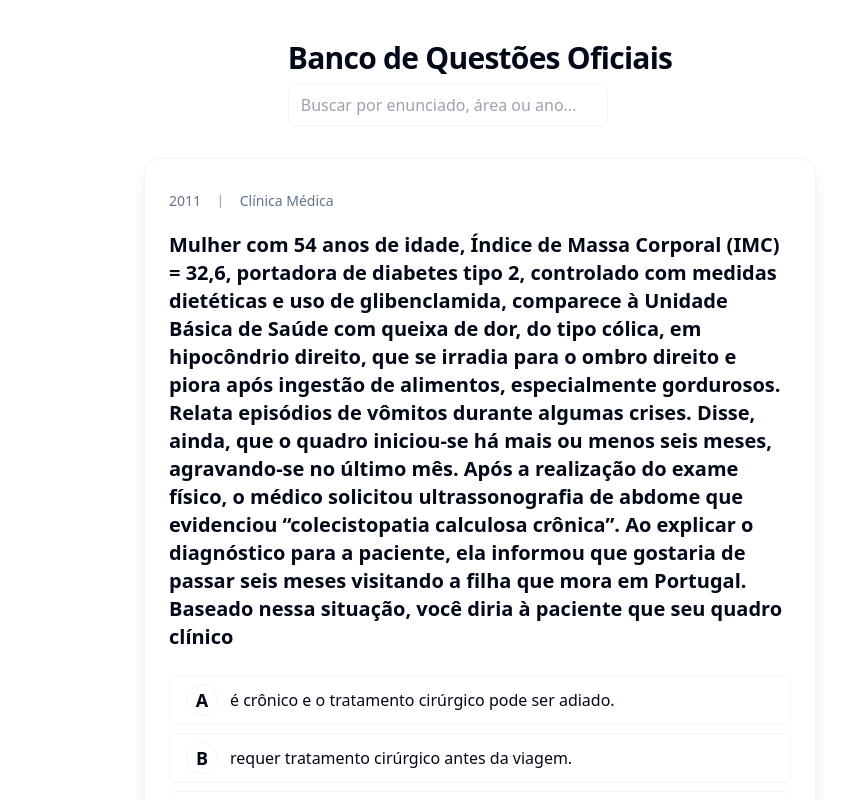
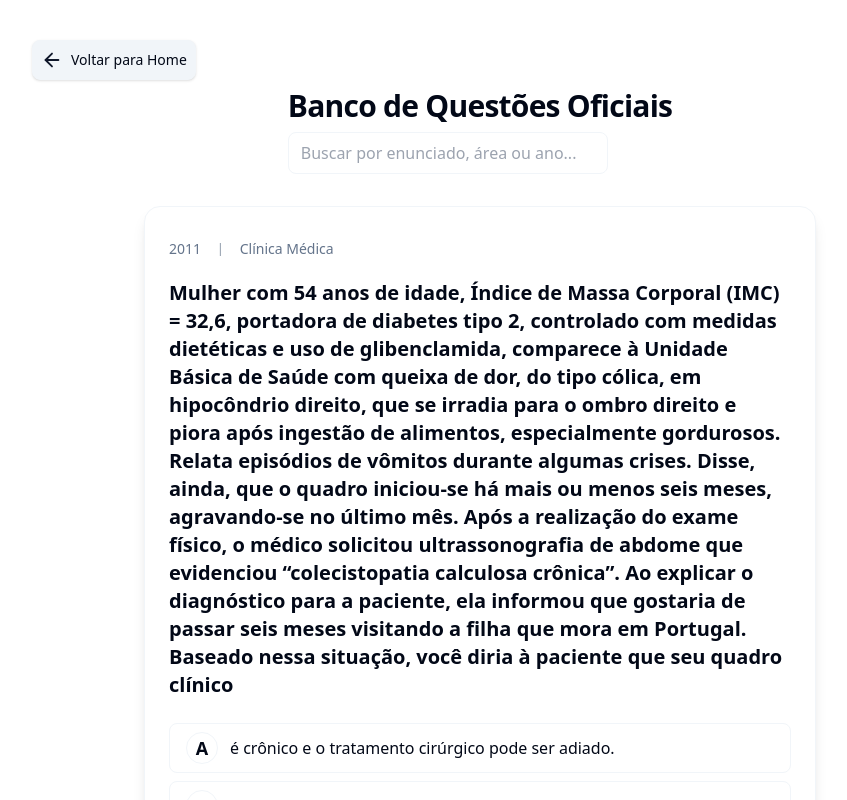
Before and after one commit to scalperline/revalida-quest-app, a React (Vite) app: page /questoes in a window 1280 px wide. Shown: the top 800 px of the page, without its empty margins (160-1007 px from the left). Built offline with nearby package versions, Linux system fonts and the light colour scheme.

Commit message:
Add navigation arrow
Add a back arrow to the Questions page to allow users to navigate back to the home page and other pages.

```diff
--- a/src/pages/Questions.tsx
+++ b/src/pages/Questions.tsx
@@ -1,7 +1,8 @@
-
 import { QuestionCard } from "@/components/QuestionCard";
 import { useState } from "react";
 import { QUESTOES_REVALIDA_2011 } from "@/data/questoesRevalida2011";
+import { Link } from "react-router-dom";
+import { ArrowLeft } from "lucide-react";
 
 export default function Questions() {
   const [filtro, setFiltro] = useState("");
@@ -13,6 +14,15 @@ export default function Questions() {
 
   return (
     <div className="min-h-screen bg-background px-1 md:px-2 py-10 flex flex-col">
+      {/* Botão de voltar para home */}
+      <div className="max-w-4xl mx-auto w-full flex items-center gap-2 mb-2">
+        <Link to="/" className="inline-flex items-center gap-2 rounded-lg p-2 bg-muted hover:bg-accent transition-colors group border border-muted shadow">
+          <ArrowLeft size={22} className="text-primary group-hover:text-blue-500 transition-colors" />
+          <span className="font-medium text-sm text-foreground group-hover:text-blue-500 transition-colors">
+            Voltar para Home
+          </span>
+        </Link>
+      </div>
       <div className="max-w-4xl mx-auto flex flex-col gap-2 mb-8">
         <h2 className="text-3xl font-extrabold tracking-tight text-foreground">Banco de Questões Oficiais</h2>
         <input
```
